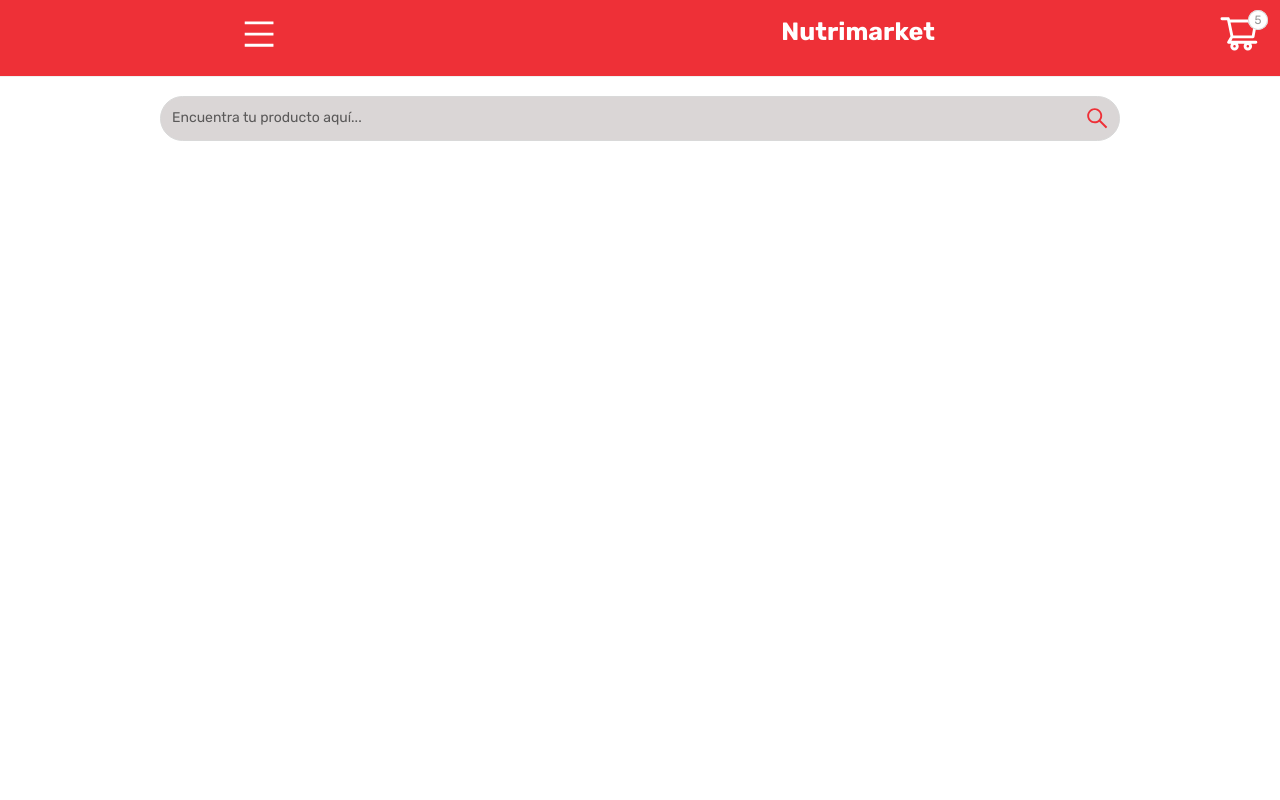
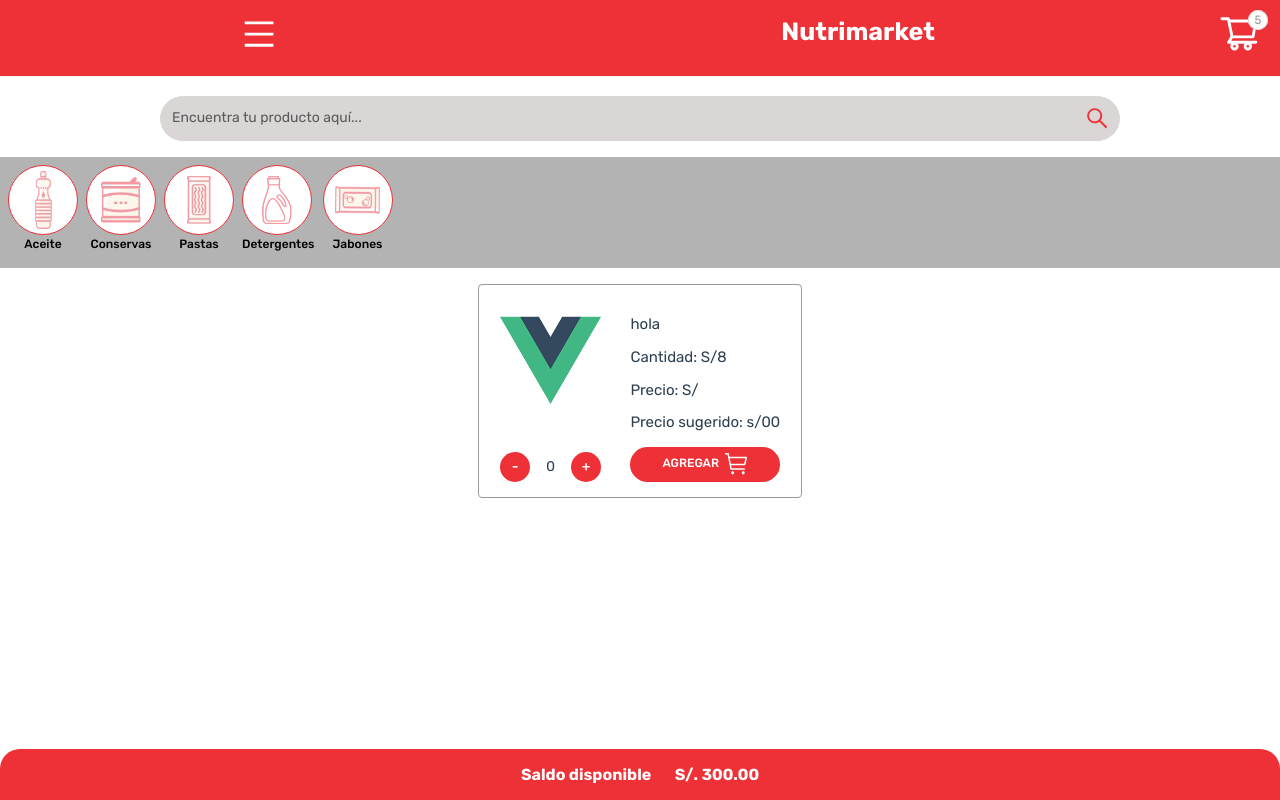
Before and after one commit to margaZM/Nutricorp-reto, a Vue app: page / in a window 1280 px wide. Built offline with nearby package versions, Linux system fonts and the light colour scheme; no server answers; sample sign-in values are in the browser's storage.

Commit message:
Styles: Fix card categories

```diff
--- a/src/components/Category.vue
+++ b/src/components/Category.vue
@@ -1,32 +1,29 @@
 <template>
-  <div class="category">
-    <div class="embed-responsive embed-responsive-16by9">
-    </div>
     <div class="card-body">
       <div class="container-category">
           <div class="circle">
-                    <img src="../assets/iconos/aceite.webp"/>
+              <img id="aceite" src="../assets/iconos/aceite.webp"/>
             </div>
           <h5 class="card-title">Aceite </h5>
       </div>
 
       <div class="container-category">
           <div class="circle">
-                    <img src="../assets/iconos/conservas.webp"/>
+              <img id="conserva" src="../assets/iconos/conservas.webp"/>
             </div>
           <h5 class="card-title">Conservas </h5>
       </div>
 
       <div class="container-category">
           <div class="circle">
-                    <img src="../assets/iconos/pastas.webp"/>
+              <img id="pasta" src="../assets/iconos/pastas.webp"/>
           </div>
           <h5 class="card-title">Pastas </h5>
       </div>
 
       <div class="container-category">
           <div class="circle">
-                    <img src="../assets/iconos/detergente.webp"/>
+              <img id="detergente" src="../assets/iconos/detergente.webp"/>
           </div>
           <h5 class="card-title">Detergentes </h5>
       </div>
@@ -37,44 +34,22 @@
           </div>
           <h5 class="card-title">Jabones </h5>
       </div>
-
-    </div>
-
-   <!-- <div >
-    <a-tabs
-      default-active-key="1"
-      :tab-position="mode"
-      :style="{ height: '200px' }"
-      @prevClick="callback"
-      @nextClick="callback"
-    >
-      <a-tab-pane v-for="i in 5" :key="i" :tab="`Categoría-${i}`"> Contenido de categoría {{ i }} </a-tab-pane>
-
-    </a-tabs>
-  </div> -->
-
  </div>
 </template>
 <style scoped>
-
-.category {
-    margin-top: 50px;
-
-}
 .card-body {
   display: flex;
+  gap: 0.5rem;
   overflow-y: auto;
-    background-color: #999999;
-    display: flex;
-    gap: 0.5rem;
-    padding: 1rem;
-    justify-content: center;
+  background-color: #b4b3b3;
+  padding: .5rem;
+  margin: 1rem 0;
 }
 .circle {
   border: 1px solid var(--color-primary);
   background-color: var(--color-white);
-    width: 120px;
-    height: 120px;
+  width: 70px;
+  height: 70px;
   -moz-border-radius: 50%;
   -webkit-border-radius: 50%;
   border-radius: 50%;
@@ -84,17 +59,23 @@
   justify-content: center;
 }
 .card-title {
-    background-color: rgba(153, 153, 153 );
   color: black;
-    font-size: 1rem;
-
+  font-size: 12px;
 }
-
-.img{
-    width: 90%;
+#aceite {
+  width: 25%;
+}
+#pasta {
+  width: 35%;
+}
+#detergente {
+  width: 45%;
 }
 #jabon {
-    width: 70%;
+  width: 65%;
+}
+#conserva {
+  width: 60%;
 }
 ::-webkit-scrollbar {
   width: 1px;
--- a/src/views/Home.vue
+++ b/src/views/Home.vue
@@ -2,18 +2,27 @@
   <div class="home">
     <Nav />
     <SearchInput />
+    <Category />
+    <Cards />
+    <AccountBalance />
   </div>
 </template>
 
 <script>
 import Nav from '../components/Nav';
 import SearchInput from '../components/SearchInput.vue';
+import Category from '../components/Category.vue';
+import Cards from '../components/Cards.vue';
+import AccountBalance from '../components/AccountBalance.vue'
 
 export default {
   name: 'Home',
   components: {
     Nav,
     SearchInput,
+    Category,
+    Cards,
+    AccountBalance,
   }
 }
 </script>
```
Lines whose indentation alone changed are shown as unchanged.
